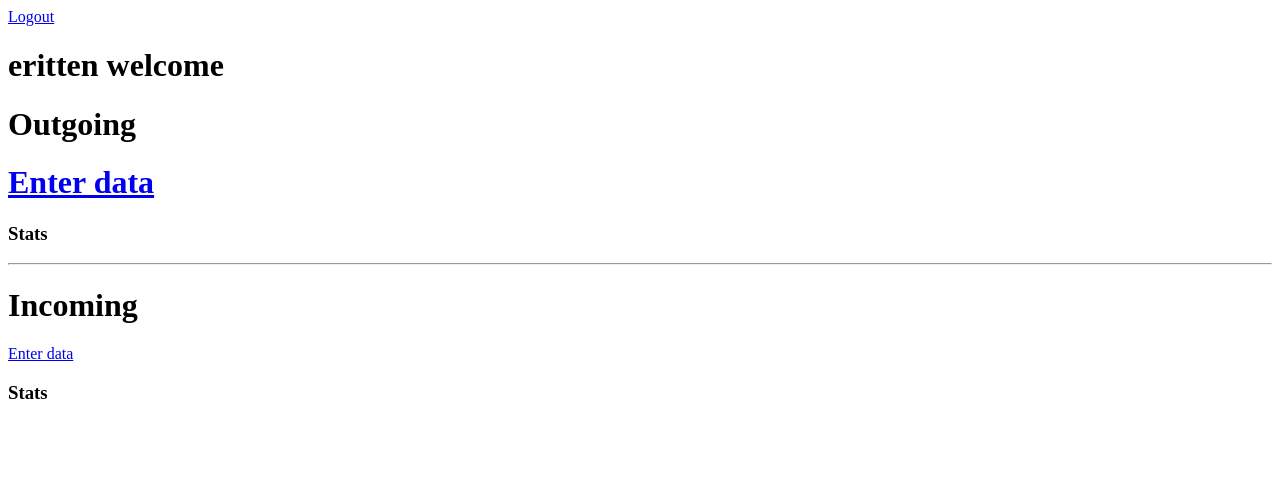
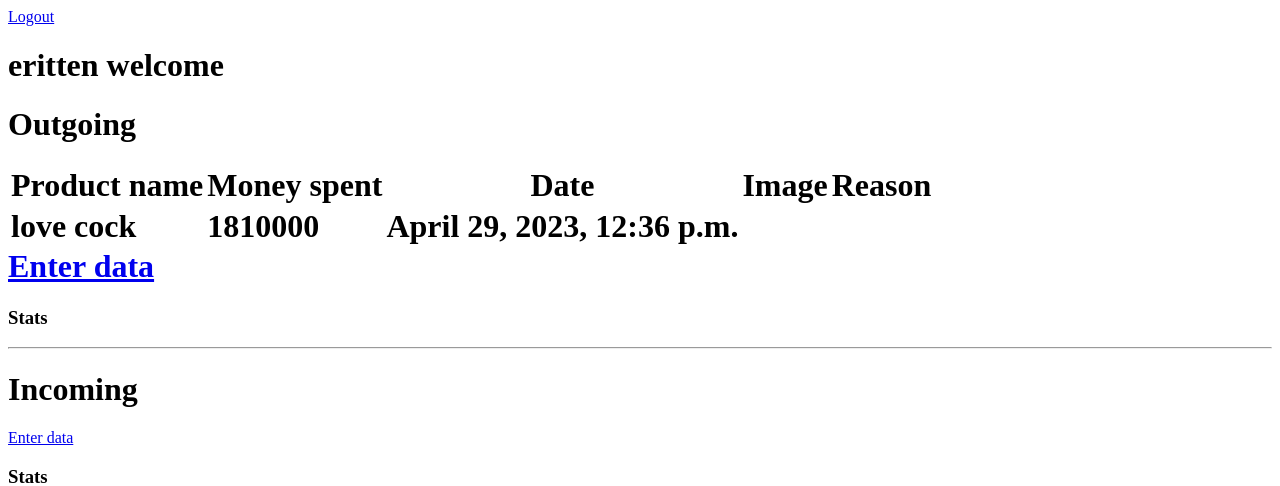
Before and after one commit to eritten/revenue, a Django app: page /dashboard/ in a window 1280 px wide. Shown: the top 486 px of the page. Run offline with Django 3.2, Linux system fonts and the light colour scheme; a user stored in the database is signed in; data comes from the database, SQL or seed files in the repository; both versions use the stored data as it was after the commit.

Commit message:
adding local changes to the project

```diff
--- a/revenue/forms.py
+++ b/revenue/forms.py
@@ -5,7 +5,7 @@ from .models import Incoming, Outgoing
 class OutgoingForm(ModelForm):
     class Meta:
         model = Outgoing
-        fields = ["product_name", "money_spent", "product_image"]
+        fields = ["product_name", "money_spent", "product_image", "reason"]
 
 class IncomingForm(ModelForm):
     class Meta:
--- a/revenue/templates/dashboard/dashboard.html
+++ b/revenue/templates/dashboard/dashboard.html
@@ -7,7 +7,22 @@
 <h1>Outgoing<h1>
 
 <table>
-
+<tr>
+    <th>Product name</th>
+    <th>Money spent</th>
+    <th>Date</th>
+<th>Image</th>
+<th>Reason</th>
+</tr>
+{% for product in outgoing %}
+<tr>
+    <td>{{product.product_name}}</td>
+<td>{{product.money_spent}}</td>
+    <td>{{product.date}}</td>
+    <td><img src="{{product.image.url}}" /></td>
+    <td>{{product.reason}}</td>
+</tr>
+{% endfor %}
 </table>
 <a href="{% url 'outgoing' %}">Enter data</a>
 
--- a/revenue/templates/dashboard/incoming.html
+++ b/revenue/templates/dashboard/incoming.html
@@ -1,6 +1,6 @@
 {% extends "base_dashboard.html" %}
 {% block content %}
-<form>
+<form action="{% url 'incoming' %}" method="POST" enctype="multipart/form-data">
 {% csrf_token %}
 {{form}}
 <br/>
--- a/revenue/templates/dashboard/outgoing.html
+++ b/revenue/templates/dashboard/outgoing.html
@@ -1,6 +1,6 @@
 {% extends "base_dashboard.html" %}
 {% block content %}
-<form>
+<form action="{% url 'outgoing' %}" method="POST" enctype="multipart/form-data">
 {% csrf_token %}
 {{form}}
 <br/>
--- a/revenue/views.py
+++ b/revenue/views.py
@@ -5,7 +5,7 @@ from django.contrib.auth import authenticate, login, logout
 from django.contrib.auth.models import User
 from django.contrib import messages
 from .forms import IncomingForm, OutgoingForm
-
+from .models import Incoming, Outgoing
 # Create your views here.
 
 def log_in(request):
@@ -26,15 +26,17 @@ def log_out(request):
 
 @login_required
 def dashboard(request):
-    return render(request, "dashboard/dashboard.html")
+    return render(request, "dashboard/dashboard.html", {"incoming": Incoming.objects.all(), "outgoing": Outgoing.objects.all()})
 
 @login_required
 def incoming(request):
     form = IncomingForm()
     if request.method=="POST":
-        form = IncomingForm(request.POST)
+        form = IncomingForm(request.POST, request.FILES)
         if form.is_valid():
             form.save()
+            messages.success(request, "Record added")
+
         return render(request, "dashboard/incoming.html", {"form": form})
     return render(request, "dashboard/incoming.html", {"form": form})
 
@@ -43,8 +45,10 @@ def incoming(request):
 def outgoing(request):
     form = OutgoingForm()
     if request.method=="POST":
-        form = OutgoingForm(request.POST)
+        form = OutgoingForm(request.POST, request.FILES)
         if form.is_valid():
             form.save()
+            messages.success(request, "Record added")
+
         return render(request, "dashboard/outgoing.html", {"form": form})
     return render(request, "dashboard/outgoing.html", {"form": form})
```
Also changed, not shown: db.sqlite3, images/WIN_20230304_14_39_29_Pro.jpg (added).
